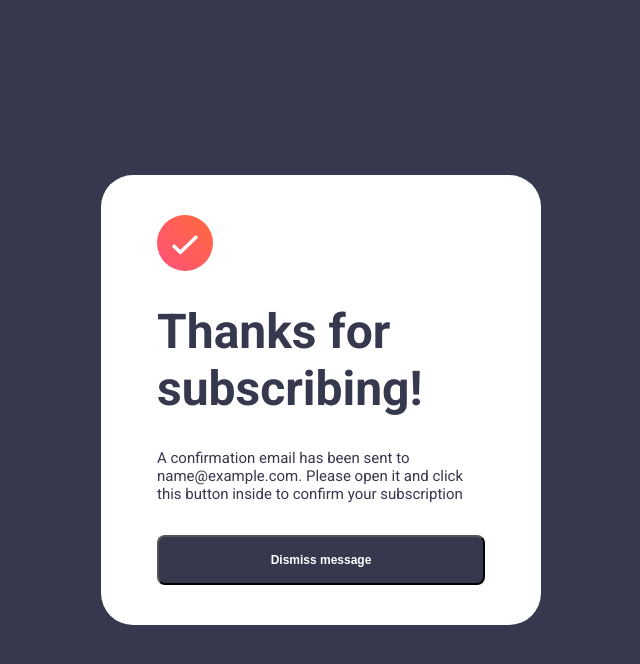
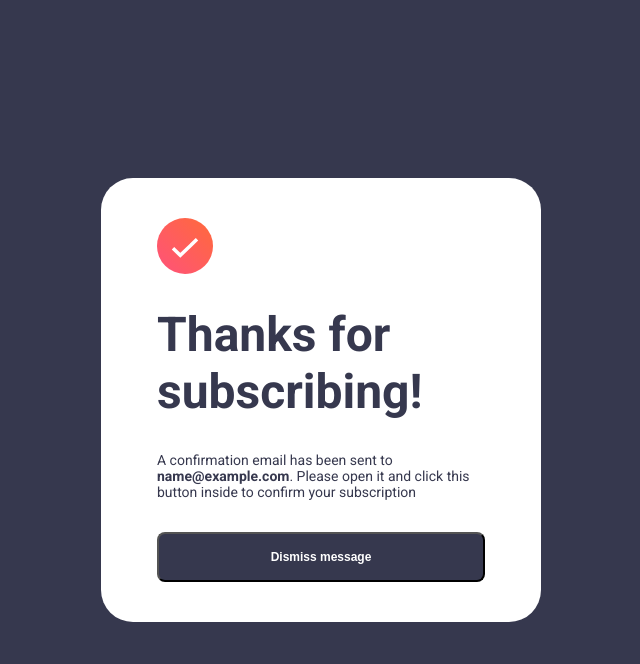
Before and after one commit to Ricardo2930/Newsletter_SignUp, a plain HTML site: page index.html in a window 1280 px wide. Both pictures are taken after typing "name@example.com" into the empty fields and a click on the input "Subscribe to monthly newsletter". Shown: the whole page, without its empty margins (319-959 px from the left). Drawn offline with Linux system fonts and the light colour scheme.

Commit message:
modified in modal of email validate

```diff
--- a/app.js
+++ b/app.js
@@ -14,10 +14,14 @@ submitEmail.addEventListener('click', (e) => {
         container.classList.add('container-modal')
         modal.classList.add('modal-content')
 
-        const modalEmail = document.createElement('span');
-        modalEmail.classList.add('modal-p')
-        modalEmail.innerHTML = `A confirmation email has been sent to ${valueInput}. Please open it  and click this button inside to confirm your subscription`
-        modal.appendChild(modalEmail)
+        modal.innerHTML =
+        `
+        <img src="./assets/images/icon-success.svg" class="modal-image" alt="">
+        <h2 class="modal-title">Thanks for subscribing!</h2>
+        <h5 class="modal-p">
+        A confirmation email has been sent to <span class="span-modal">${valueInput}</span>. Please open it  and click this button inside to confirm your subscription
+        </h5>
+        `
 
         const submitEmailMessage = document.createElement('input');
         submitEmailMessage.classList.add("modal-submit")
--- a/index.html
+++ b/index.html
@@ -53,8 +53,6 @@
 
 
   <div class="modal">
-    <img src="./assets/images/icon-success.svg" class="modal-image" alt="">
-    <h2 class="modal-title">Thanks for subscribing!</h2>
   </div>
 
 
--- a/style.css
+++ b/style.css
@@ -153,7 +153,11 @@ p {
 
 .modal-p {
   font-weight: 400;
-  font-size: 15px;
+  font-size: 14px;
+}
+
+.span-modal{
+  font-weight: 700;
 }
 
 .modal-submit {
```
